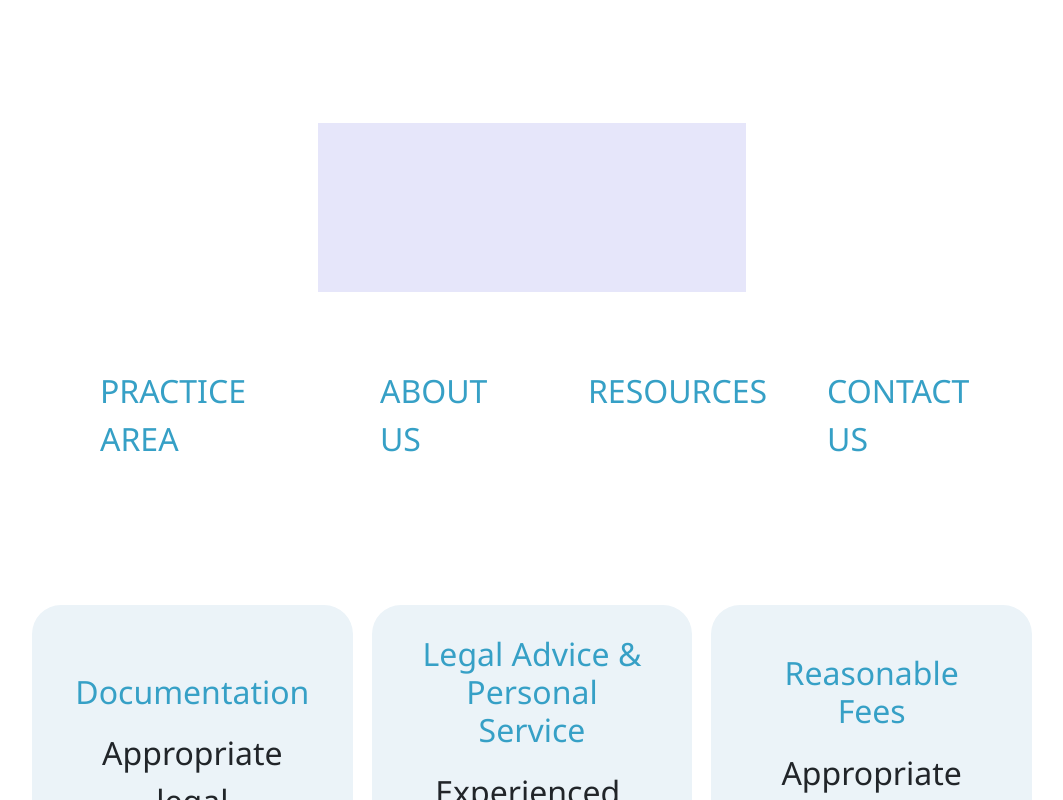
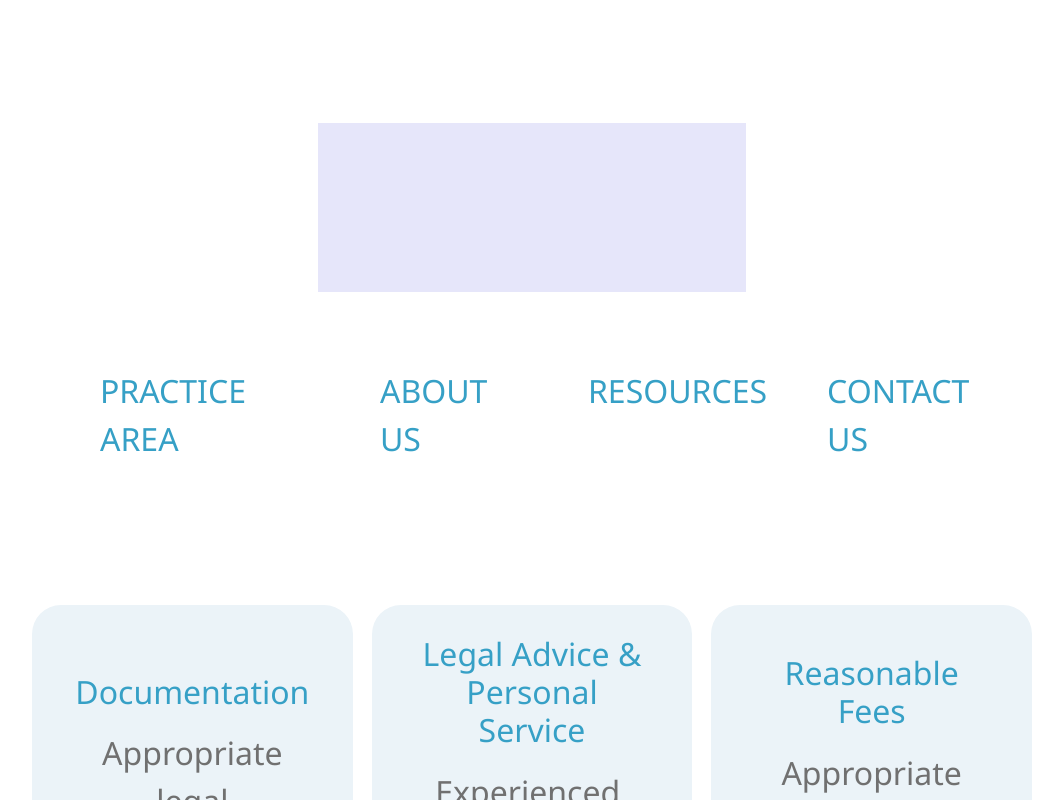
Before and after one commit to fadiKaba/anmar, a website: page index.html in a window 1280 px wide. Shown: the top 800 px of the page, without its empty margins (108-1171 px from the left). Drawn offline with nearby package versions, Linux system fonts and the light colour scheme.

Commit message:
font color

```diff
--- a/src/css/main.css
+++ b/src/css/main.css
@@ -1,5 +1,6 @@
 body {
-  font-family: "Segoe UI", Tahoma, Verdana, sans-serif; }
+  font-family: "Segoe UI", Tahoma, Verdana, sans-serif;
+  color: #707070; }
 
 .main-container {
   width: 100%;
```
